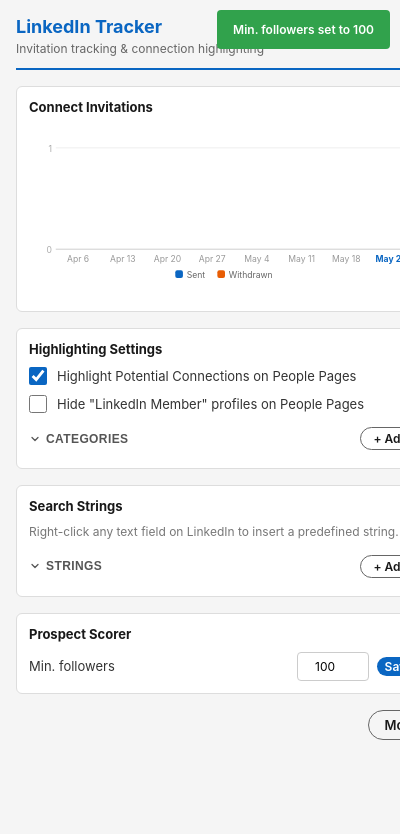
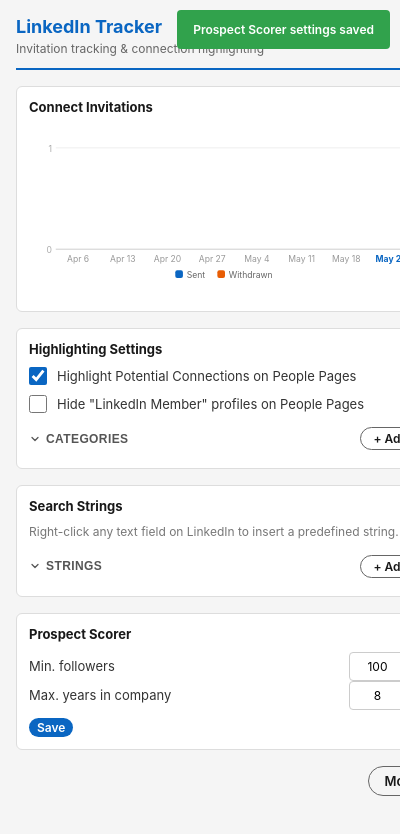
Before and after one commit to kirillta/linkedin-extension, a browser extension: page popup.html in a window 400 px wide. Both pictures are taken after a click on the button "Save". Shown: the top 834 px of the page. Drawn offline with Linux system fonts and the light colour scheme.

Commit message:
Add max company years setting to Prospect Scorer and update UI

```diff
--- a/popup.html
+++ b/popup.html
@@ -107,7 +107,14 @@
                 <label class="toggle-text" for="minFollowersInput">Min. followers</label>
                 <input type="number" id="minFollowersInput"
                     class="category-form-input number-setting-input" min="0" step="10" />
-                <button id="saveMinFollowersBtn" class="btn btn-primary btn-sm">Save</button>
+            </div>
+            <div class="number-setting-row">
+                <label class="toggle-text" for="maxCompanyYearsInput">Max. years in company</label>
+                <input type="number" id="maxCompanyYearsInput"
+                    class="category-form-input number-setting-input" min="1" step="1" />
+            </div>
+            <div style="margin-top: 6px;">
+                <button id="saveProspectScorerBtn" class="btn btn-primary btn-sm">Save</button>
             </div>
         </div>
 
--- a/popup.js
+++ b/popup.js
@@ -125,13 +125,16 @@
 async function loadProspectScorerSettings() {
     const settings = await getProspectScorerSettings();
     document.getElementById('minFollowersInput').value = settings.minFollowers;
+    document.getElementById('maxCompanyYearsInput').value = settings.maxCompanyYears;
 }
 
-function saveProspectScorerMinFollowers() {
-    const raw = parseInt(document.getElementById('minFollowersInput').value, 10);
-    const minFollowers = isNaN(raw) || raw < 0 ? 0 : raw;
-    setProspectScorerSettings({ minFollowers }).then(() => {
-        _view.showNotification(`Min. followers set to ${minFollowers}`);
+function saveProspectScorerSettings() {
+    const rawFollowers = parseInt(document.getElementById('minFollowersInput').value, 10);
+    const minFollowers = isNaN(rawFollowers) || rawFollowers < 0 ? 0 : rawFollowers;
+    const rawYears = parseInt(document.getElementById('maxCompanyYearsInput').value, 10);
+    const maxCompanyYears = isNaN(rawYears) || rawYears < 1 ? 1 : rawYears;
+    setProspectScorerSettings({ minFollowers, maxCompanyYears }).then(() => {
+        _view.showNotification('Prospect Scorer settings saved');
     });
 }
 
@@ -347,7 +350,7 @@
 
     document.getElementById('highlightingToggle').addEventListener('change', toggleHighlighting);
     document.getElementById('hideUnreachableToggle').addEventListener('change', toggleHideUnreachable);
-    document.getElementById('saveMinFollowersBtn').addEventListener('click', saveProspectScorerMinFollowers);
+    document.getElementById('saveProspectScorerBtn').addEventListener('click', saveProspectScorerSettings);
 
     document.getElementById('categoriesToggle').addEventListener('click', () => {
         const btn = document.getElementById('categoriesToggle');
--- a/storage-utils.js
+++ b/storage-utils.js
@@ -143,14 +143,14 @@
     });
 }
 
-/** @returns {Promise<{minFollowers: number}>} */
+/** @returns {Promise<{minFollowers: number, maxCompanyYears: number}>} */
 function getProspectScorerSettings() {
-    return getFromStorage(SK.PROSPECT_SCORER, { minFollowers: 100 });
+    return getFromStorage(SK.PROSPECT_SCORER, { minFollowers: 100, maxCompanyYears: 8 });
 }
 
 /**
  * Merge `patch` into the current prospectScorerSettings.
- * @param {Partial<{minFollowers: number}>} patch
+ * @param {Partial<{minFollowers: number, maxCompanyYears: number}>} patch
  */
 function setProspectScorerSettings(patch) {
     return mergeIntoStorage(SK.PROSPECT_SCORER, getProspectScorerSettings, patch);
--- a/styles.css
+++ b/styles.css
@@ -89,7 +89,7 @@
 
 .lkd-prospect-badge--green  { background-color: #057642; }
 .lkd-prospect-badge--yellow { background-color: #b89600; }
-.lkd-prospect-badge--red    { background-color: #cc1016; }
+.lkd-prospect-badge--red    { background-color: #c37d16; }
 
 /* Role Badge Styling - LinkedIn-Native Design */
 .lkd-role-badge {
```
Also changed, not shown: prospect-scorer.js (+14 -6 lines).
